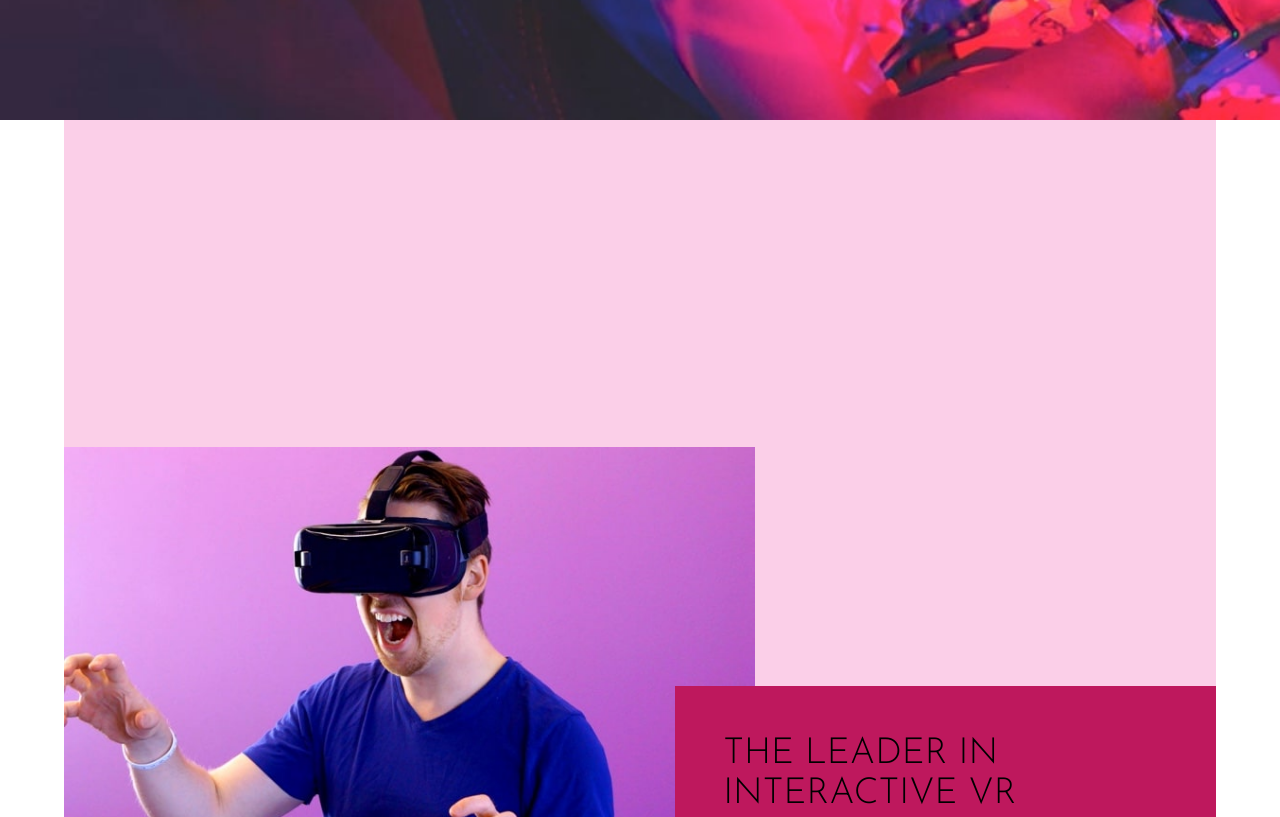
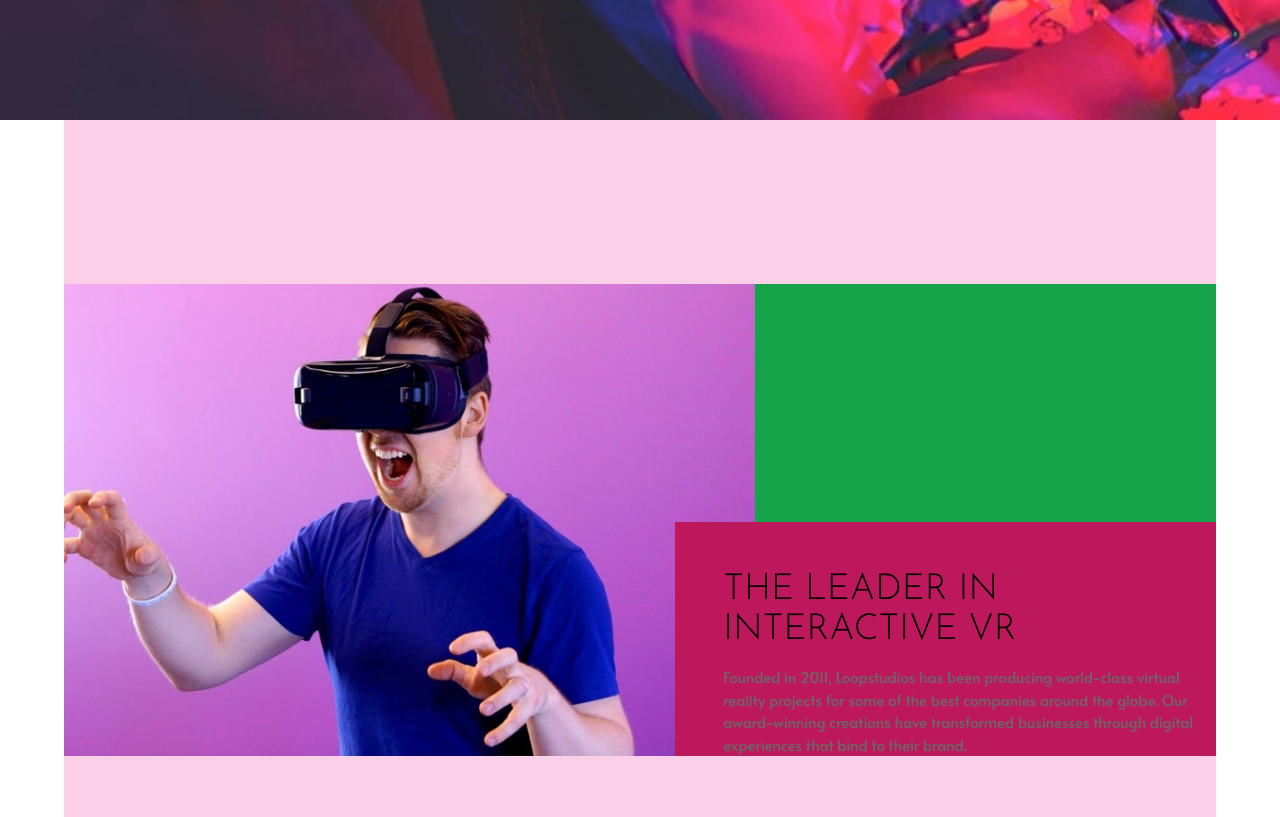
Before and after one commit to lilKriT/loopstudios-landing-page, a website: page index.html in a window 1280 px wide. Shown: the part 680-1497 px from the top of the page. Drawn offline with Linux system fonts and the light colour scheme.

Commit message:
Structuring leader.

```diff
--- a/index.html
+++ b/index.html
@@ -27,7 +27,7 @@
   </head>
   <body>
     <!-- Header -->
-    <header class="flex justify-center w-full fixed" id="section-hero">
+    <header class="flex justify-center w-full fixed backdrop-blur-xl" id="section-hero">
       <nav class="flex justify-between items-center pt-6 w-full max-w-6xl mx-4">
         <a href="#"
           ><img
@@ -62,9 +62,10 @@
     </section>
     <!-- Leader Section -->
     <section
-      class="bg-pink-200 min-h-screen w-full max-w-6xl mx-auto flex justify-center items-end"
+      class="bg-pink-200 min-h-screen w-full max-w-6xl mx-auto flex justify-center items-center"
       id="section-leader"
     >
+      <div class="bg-green-600 flex justify-center items-end">
         <img
           src="./images/desktop/image-interactive.jpg"
           alt="Gamer with VR goggles"
@@ -80,6 +81,7 @@
             award-winning creations have transformed businesses through digital
             experiences that bind to their brand.
           </p>
+        </div>
       </div>
     </section>
     <!-- Creations Section -->
```
Also changed, not shown: dist/output.css. Lines whose indentation alone changed are shown as unchanged.
